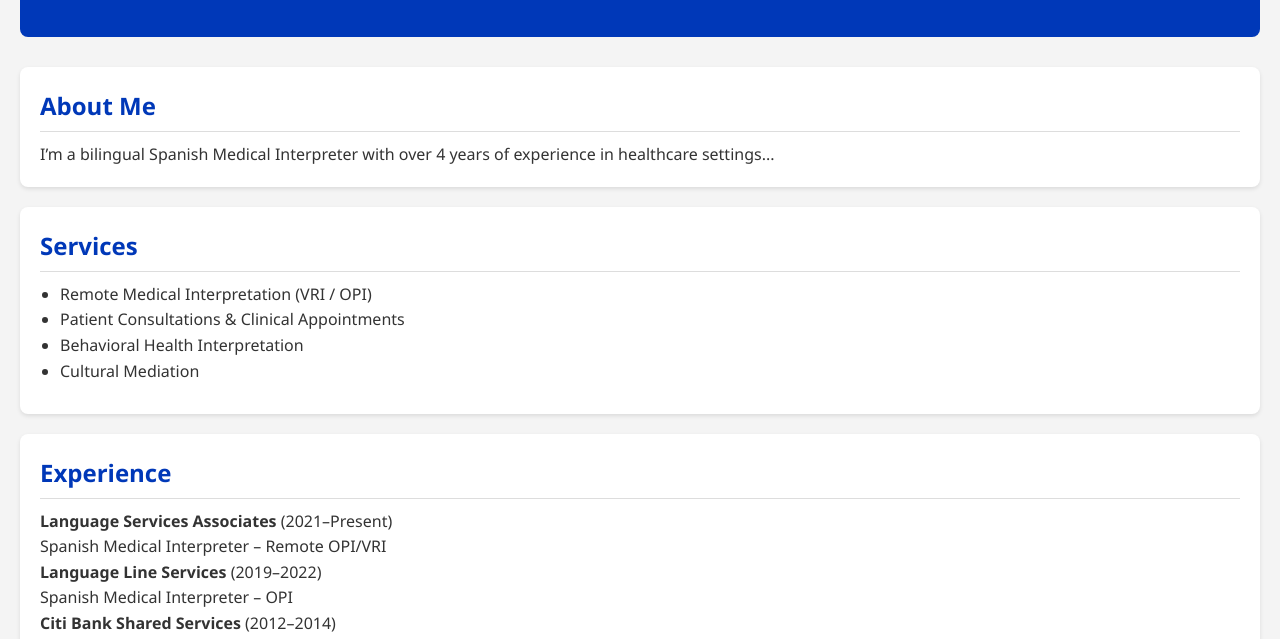
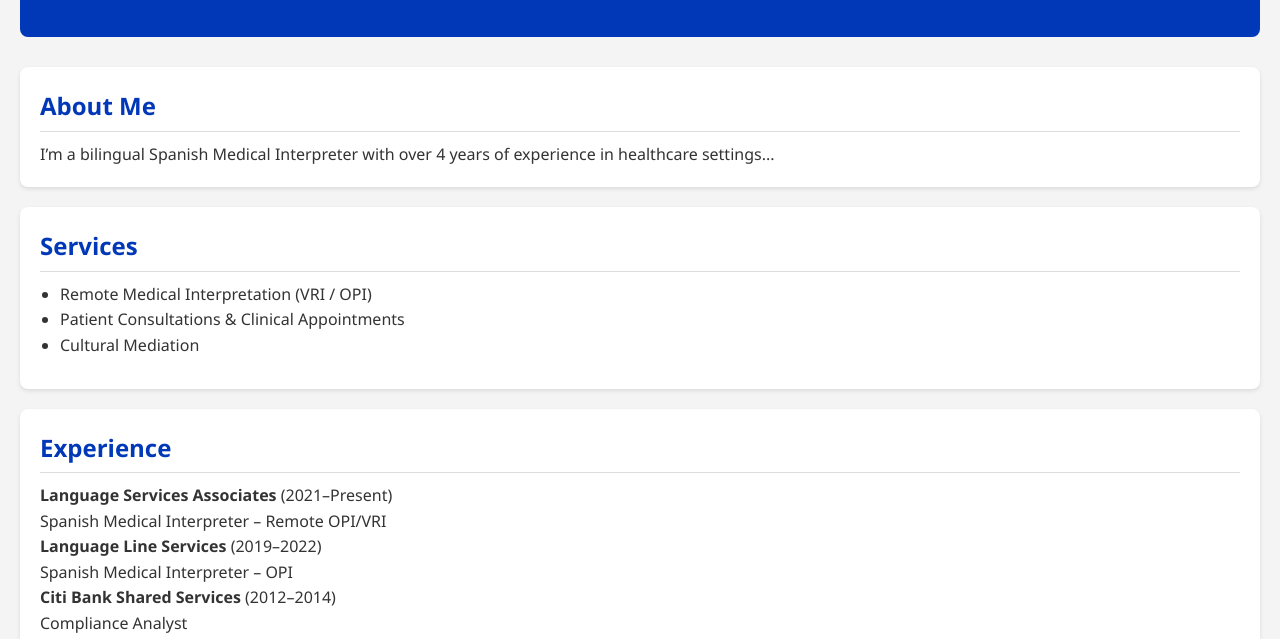
Before and after one commit to ariarlen26/arlen-portfolio, a plain HTML site: page index.html in a window 1280 px wide. Shown: the part 457-1096 px from the top of the page. Drawn offline with Linux system fonts and the light colour scheme.

Commit message:
Update index.html

```diff
--- a/index.html
+++ b/index.html
@@ -23,8 +23,7 @@
     <ul>
       <li>Remote Medical Interpretation (VRI / OPI)</li>
       <li>Patient Consultations & Clinical Appointments</li>
-      <li>Behavioral Health Interpretation</li>
-      <li>Cultural Mediation</li>
+           <li>Cultural Mediation</li>
     </ul>
   </section>
 
```
